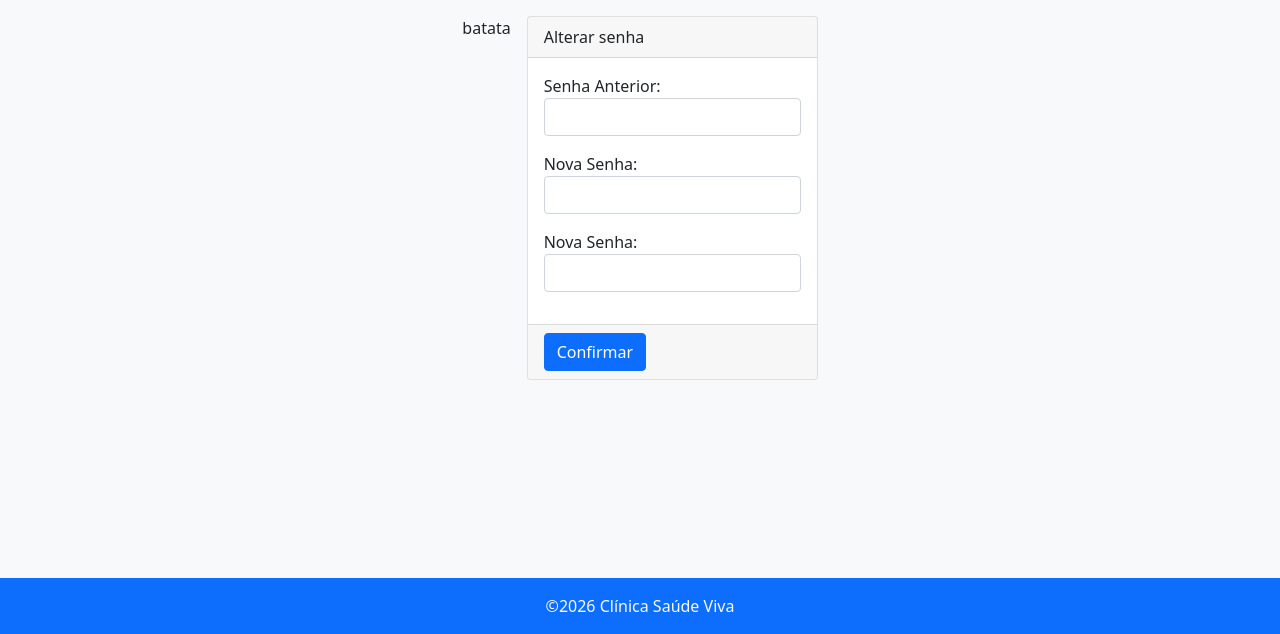
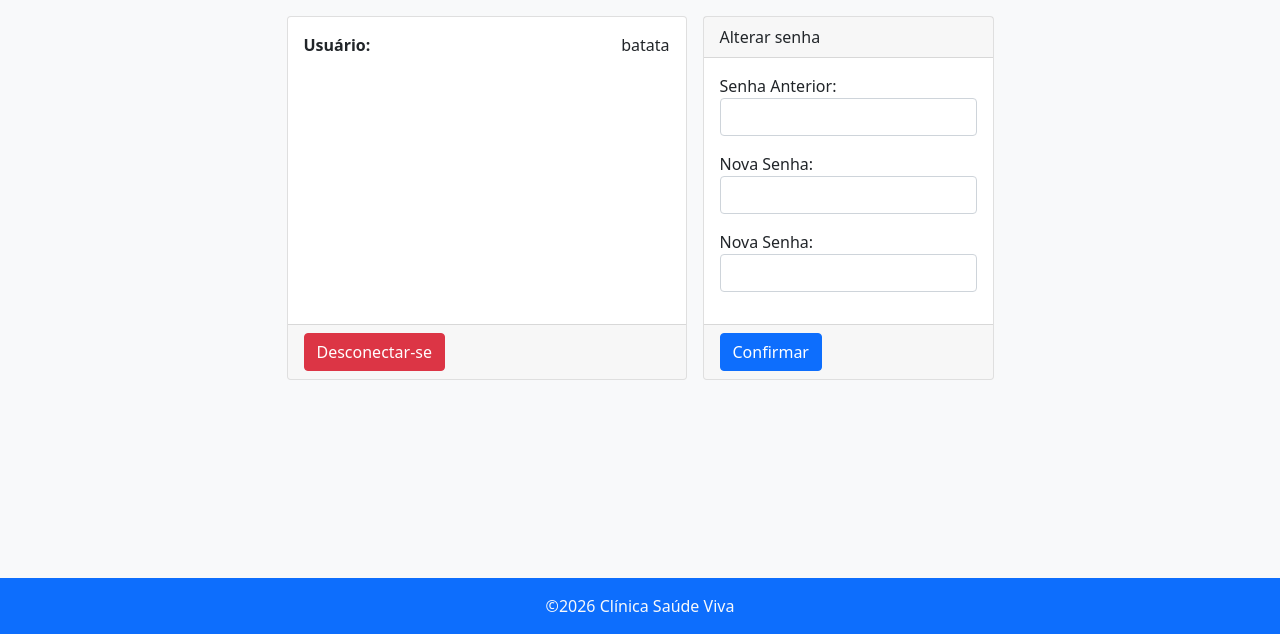
Before and after one commit to biel-aguma-cosa/projeto2-c, a Django app: page /users/ in a window 1280 px wide. Shown: the part 166-800 px from the top of the page. Run offline with Django 5.2, Linux system fonts and the light colour scheme; a user stored in the database is signed in; data comes from the database, SQL or seed files in the repository; both versions use the stored data as it was after the commit.

Commit message:
CCCCCCCCCCCCC

```diff
--- a/gerenciador_consultas/users/templates/index.html
+++ b/gerenciador_consultas/users/templates/index.html
@@ -49,9 +49,19 @@
         {% endif %}
     {% else %}
         {% if user.is_authenticated %}
-            <p> {{user.username}}</p>
-        {% else %}
-            <p> no user found </p>
+            <div class="card" style="min-width: 400px; max-width: 400px; min-height: 300px;">
+                <div class="card-body d-flex flex-column">
+                    <span class="d-flex justify-content-between">
+                        <strong>Usuário:</strong> {{user.username}}</span>
+                    {% if user.email %}
+                        <span class="d-flex justify-content-between">
+                    <strong>E-Mail:</strong> <span>{{user.email}}</span></span>
+                    {% endif %}
+                </div>
+                <div class="card-footer">
+                    <a class="btn btn-danger" href="{% url 'users:logout' %}">Desconectar-se</a>
+                </div>
+            </div>
         {% endif %}
     {% endif %}
     <div class="card">
--- a/gerenciador_consultas/users/views.py
+++ b/gerenciador_consultas/users/views.py
@@ -97,6 +97,7 @@ def register_view(request):
         form = PatientForm(data = request.POST)
     return render(request,'register.html',{'form':form})
 
+
 def logout_view(request):
     if request.user.is_authenticated:
         logout(request)
```
Also changed, not shown: gerenciador_consultas/users/models.py (+4 -4 lines), gerenciador_consultas/db.sqlite3.
